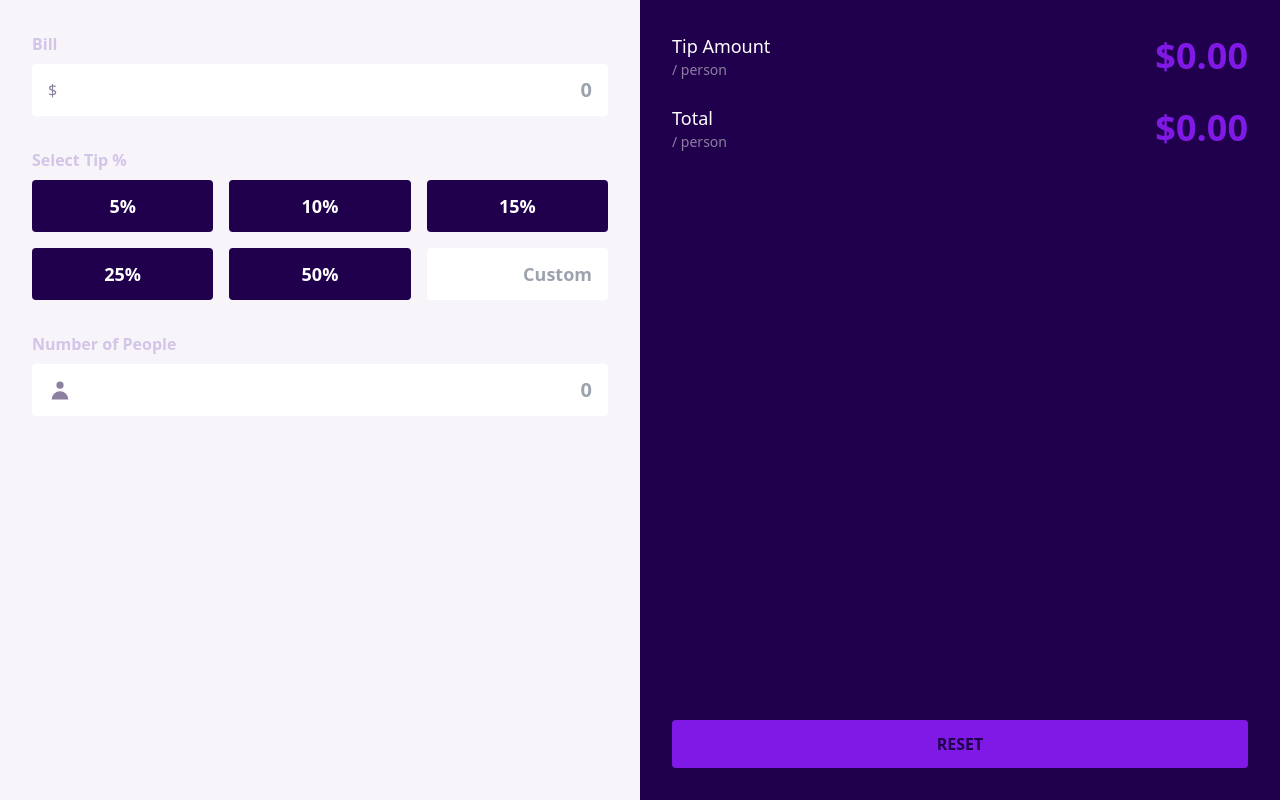
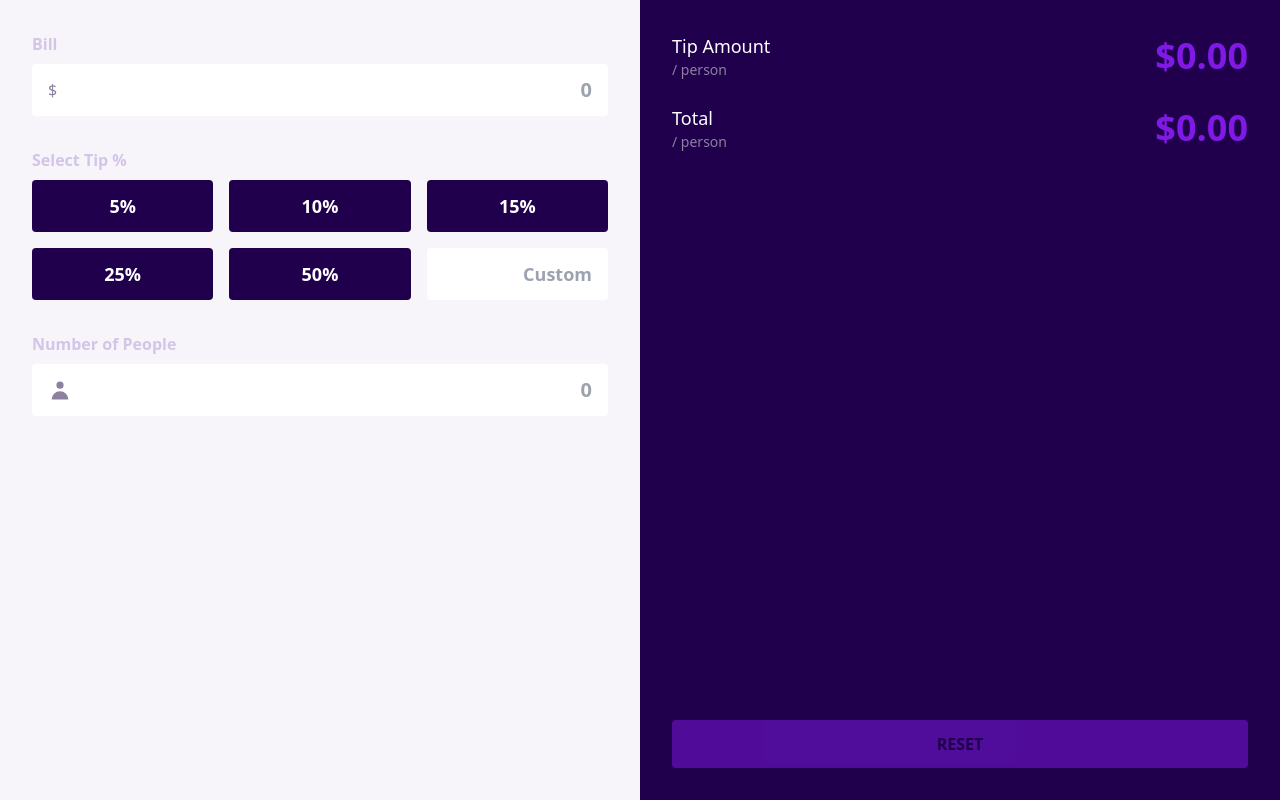
Before and after one commit to bittricky/tip-calculator, a React (Vite) app: page / in a window 1280 px wide. Built offline with nearby package versions, Linux system fonts and the light colour scheme.

Commit message:
feat(component): disable reset button when there are no inputs

```diff
--- a/src/App.tsx
+++ b/src/App.tsx
@@ -147,7 +147,12 @@ function App() {
           </div>
           <button
             onClick={resetCalculator}
-            className="w-full bg-strong-purple text-very-dark-purple font-bold py-3 rounded mt-8 hover:bg-light-grayish-purple hover:text-very-dark-purple transition"
+            disabled={!bill && !tip && !customTip && !people}
+            className={`w-full bg-strong-purple text-very-dark-purple font-bold py-3 rounded mt-8 transition ${
+              bill || tip || customTip || people
+                ? "hover:bg-light-grayish-purple hover:text-very-dark-purple"
+                : "opacity-50 cursor-not-allowed"
+            }`}
           >
             RESET
           </button>
```
Also changed, not shown: 1 other file (tests, documents, lock files or other folders).
